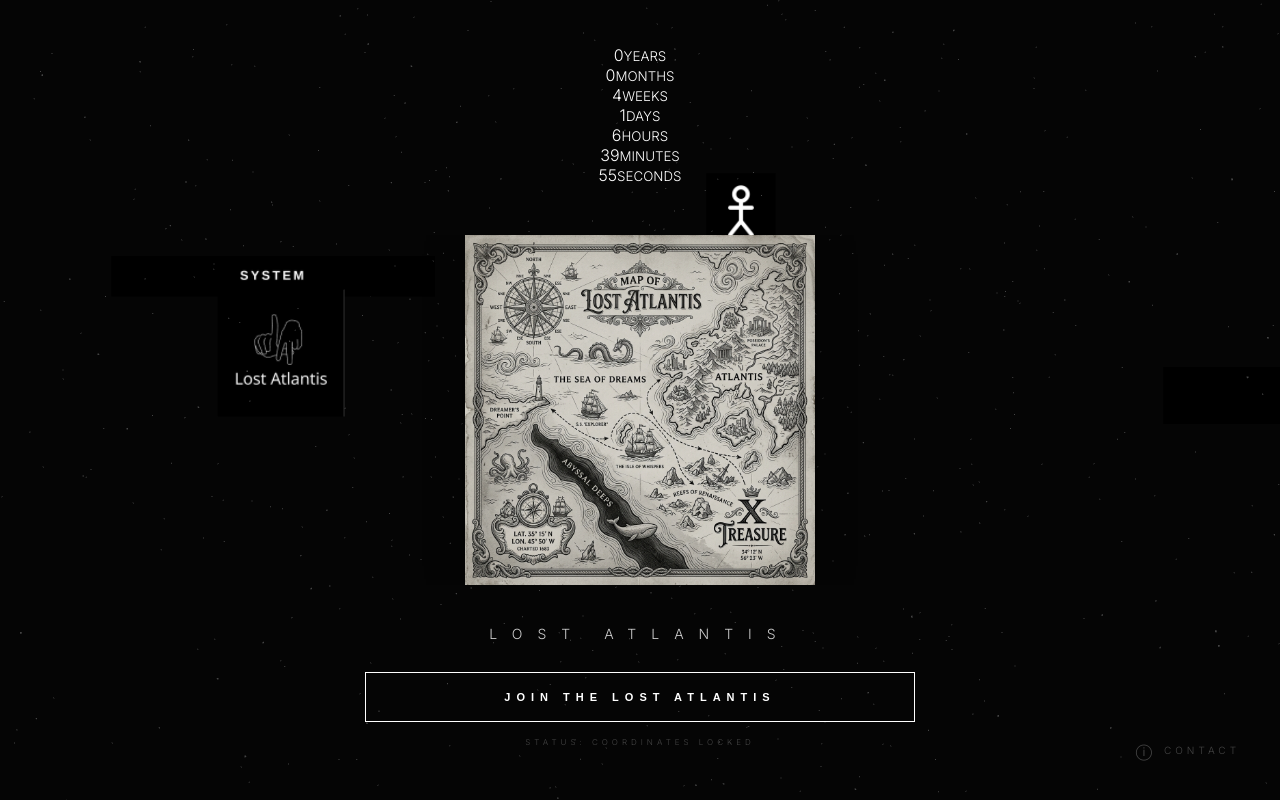
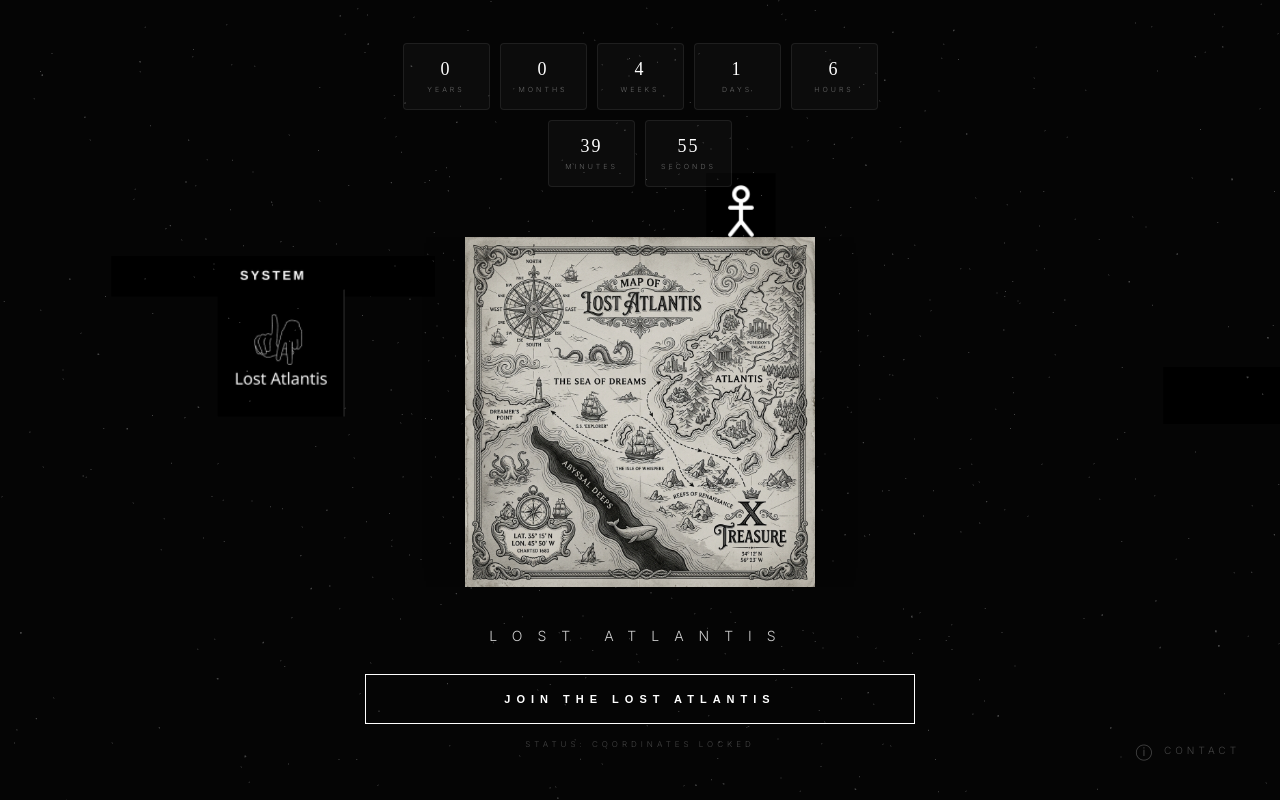
Before and after one commit to ZenSML/Lost-Atlantis-official-web, a plain HTML site: page index.html in a window 1280 px wide. Drawn offline with nearby package versions, Linux system fonts and the light colour scheme.

Commit message:
Update style.css

```diff
--- a/style.css
+++ b/style.css
@@ -365,3 +365,38 @@ body {
         transform: translateY(0);
     }
 }
+
+/* --- COUNTDOWN TIMER --- */
+.countdown-container {
+    width: 100%;
+    max-width: 600px;
+    margin: 0 auto 40px auto;
+    display: flex;
+    justify-content: center;
+    gap: 10px;
+    flex-wrap: wrap;
+}
+.time-box {
+    display: flex;
+    flex-direction: column;
+    align-items: center;
+    background: rgba(255, 255, 255, 0.03);
+    border: 1px solid rgba(255, 255, 255, 0.08);
+    padding: 15px 10px;
+    border-radius: 4px;
+    min-width: 65px;
+}
+.time-box span {
+    font-size: 18px;
+    font-weight: 300;
+    letter-spacing: 2px;
+    color: #fff;
+    margin-bottom: 5px;
+    font-family: 'Playfair Display', serif;
+}
+.time-box small {
+    font-size: 7px;
+    letter-spacing: 3px;
+    color: #666;
+    text-transform: uppercase;
+}
```
